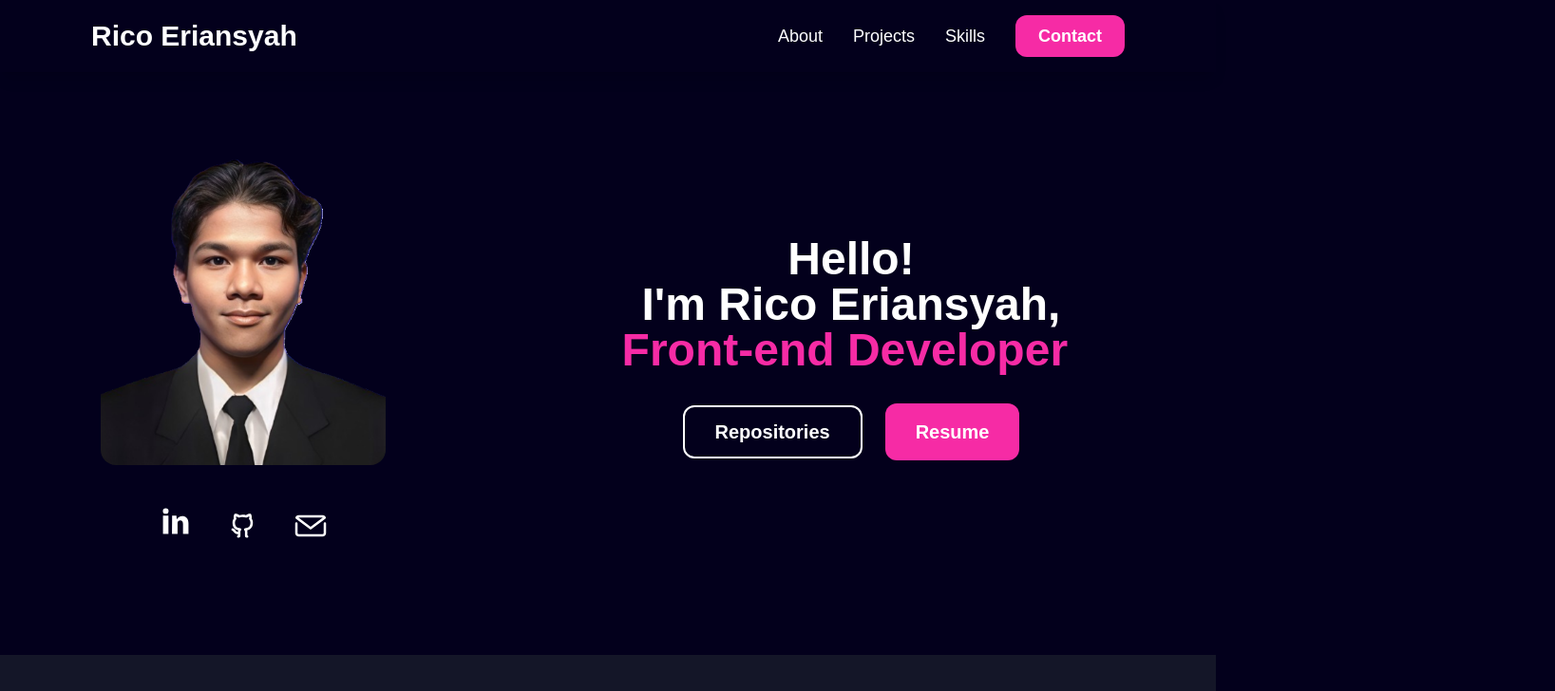
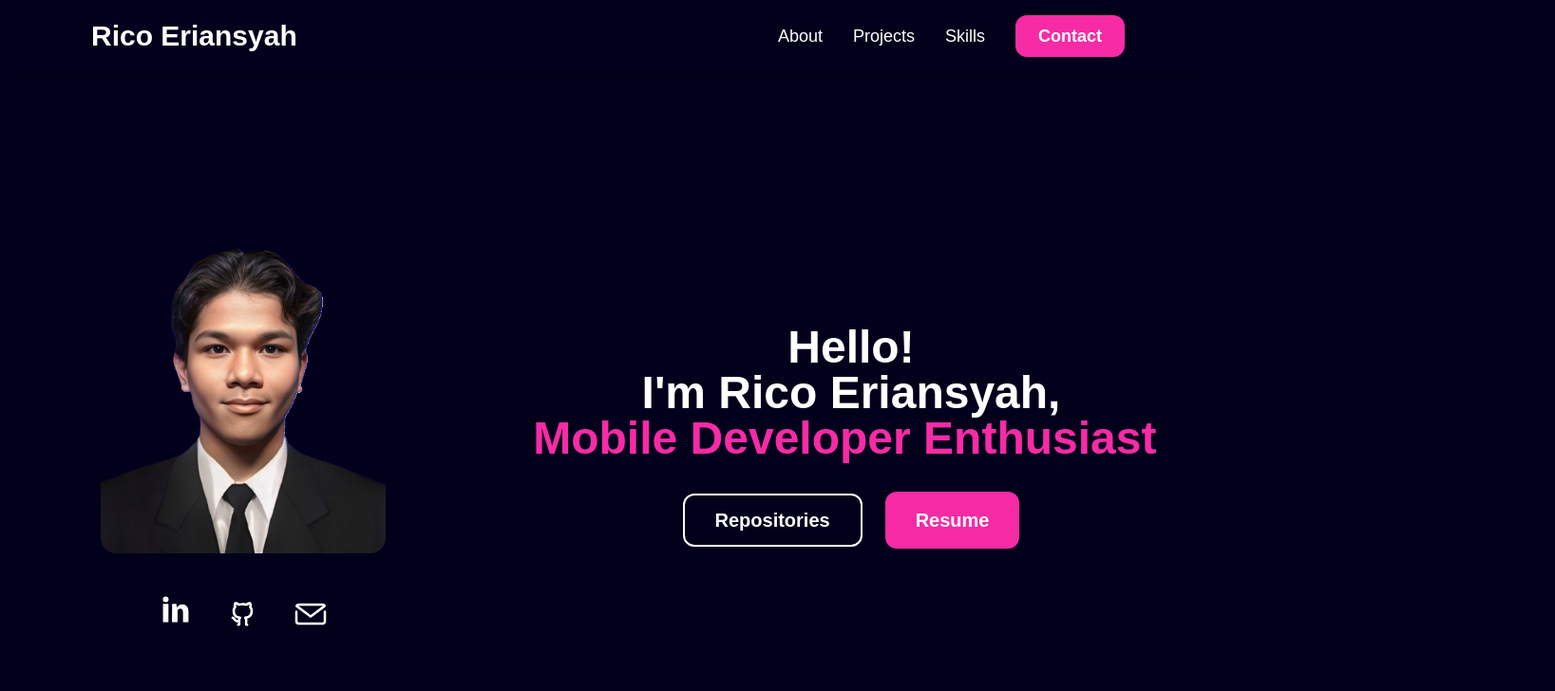
Before and after one commit to ricoerian/ricoapi, a Next.js app: page / in a window 1280 px wide. Shown: the top 728 px of the page at 95% size, 1637 px wide, since content can reach past the window. Built offline with nearby package versions, Linux system fonts and the light colour scheme.

Commit message:
minor changes

```diff
--- a/src/app/page.js
+++ b/src/app/page.js
@@ -14,7 +14,7 @@ export default function Home() {
     return (
         <RootLayout>
             <Header />
-            <section className="container md:pt-26 mx-auto py-8 flex flex-wrap flex-col md:flex-row items-center">
+            <section className="container md:pt-26 min-h-screen mx-auto py-8 flex flex-wrap flex-col md:flex-row items-center">
                 <Hero />
             </section>
             <section className="bg-section-two pt-16" id="projects">
@@ -34,11 +34,11 @@ export default function Home() {
                     />
                 ))}
             </section>
-            <section className="bg-[#03001C] py-20" id="skills">
+            <section className="bg-[#03001C] py-20 md:min-h-screen md:flex md:flex-col md:justify-center" id="skills">
                 <Skills title="Skills & Tools" skills={developmentSkills} />
                 <Skills title="Design" skills={designSkills} />
             </section>
-            <section className="bg-section-two" id="contact">
+            <section className="bg-section-two md:min-h-screen md:flex md:flex-col md:justify-center" id="contact">
                 <Contact />
             </section>
             <Footer />
--- a/src/components/ui/3d-card.jsx
+++ b/src/components/ui/3d-card.jsx
@@ -116,7 +116,6 @@ export const CardItem = ({
   );
 };
 
-// Create a hook to use the context
 export const useMouseEnter = () => {
   const context = useContext(MouseEnterContext);
   if (context === undefined) {
--- a/src/components/ui/flip-words.jsx
+++ b/src/components/ui/flip-words.jsx
@@ -5,13 +5,12 @@ import { cn } from "@/lib/utils";
 
 export const FlipWords = ({
   words,
-  duration = 2000,
+  duration = 3000,
   className
 }) => {
   const [currentWord, setCurrentWord] = useState(words[0]);
   const [isAnimating, setIsAnimating] = useState(false);
 
-  // thanks for the fix Julian - https://github.com/Julian-AT
   const startAnimation = useCallback(() => {
     const word = words[words.indexOf(currentWord) + 1] || words[0];
     setCurrentWord(word);
@@ -57,7 +56,6 @@ export const FlipWords = ({
           className
         )}
         key={currentWord}>
-        {/* edit suggested by Sajal: https://x.com/DewanganSajal */}
         {currentWord.split(" ").map((word, wordIndex) => (
           <motion.span
             key={word + wordIndex}
```
